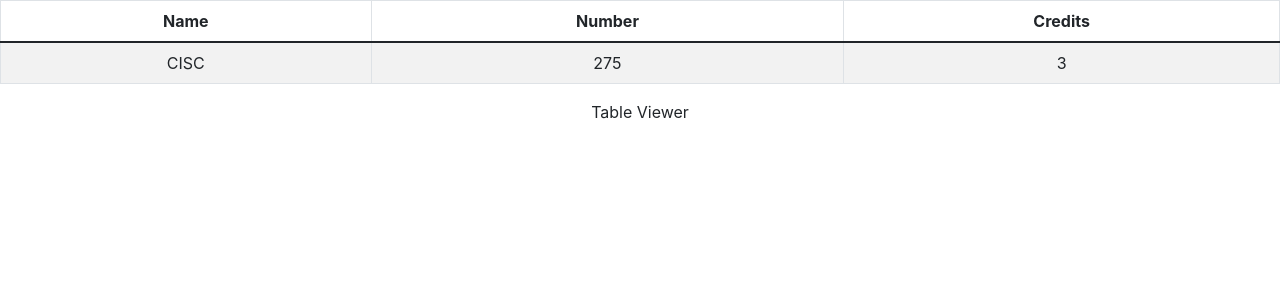
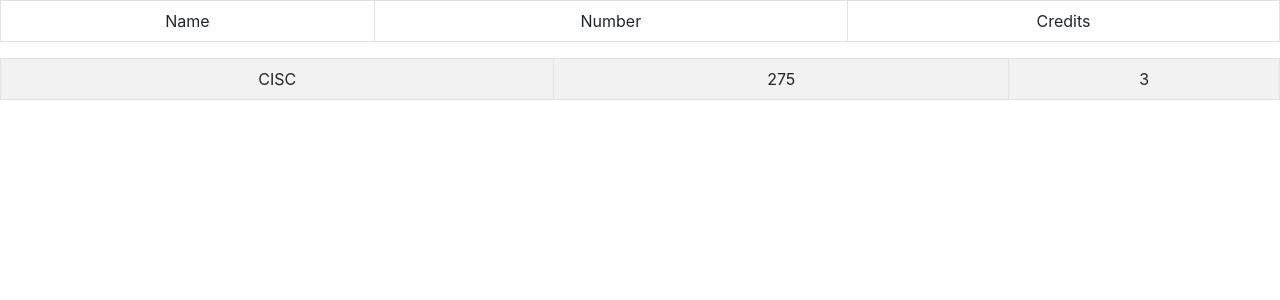
Before and after one commit to UD-CISC275-F21/ud-cis-scheduler-team-15, a React (Create React App) app: page / in a window 1280 px wide. Shown: the top 300 px of the page. Built offline with nearby package versions, Linux system fonts and the light colour scheme.

Commit message:
Added some features to support semesters and renamed Table to Semester

```diff
--- a/src/App.tsx
+++ b/src/App.tsx
@@ -2,16 +2,18 @@ import "./App.css";
 import React, { useState } from "react";
 import COURSES from "./assets/courses.json";
 import { CourseViewer } from "./components/CourseViewer";
-import { TableViewer } from "./components/TableViewer";
+import { SemesterViewer } from "./components/SemesterViewer";
 import { Course } from "./interfaces/course";
+import { Semester } from "./interfaces/semester";
 
 function App(): JSX.Element {
-    const [course] = useState<Course>(COURSES[0]);
+    const [semester, setSemester] = useState<Semester>(COURSES[0] as Semester);
+    const [course, setCourse] = useState<Course>(COURSES[0].courses[0]);
 
     return (
         <div className="App">
+            <SemesterViewer semester={semester}></SemesterViewer>
             <CourseViewer course={course}></CourseViewer>
-            <TableViewer></TableViewer>
         </div>
     );
 }
--- /dev/null
+++ b/src/Table.css
@@ -0,0 +1,3 @@
+.Table {
+    text-align: center
+}
--- a/src/assets/courses.json
+++ b/src/assets/courses.json
@@ -1,3 +1,8 @@
+[
+  {
+    "year": "First Year",
+    "semester": "Fall",
+    "courses":
     [
       {
         "name": "CISC",
@@ -25,3 +30,37 @@
         "credits": 4
       }
     ]
+  },
+  {
+    "year": "First Year",
+    "semester": "Spring",
+    "courses":
+    [
+      {
+        "name": "AFRA",
+        "number": 110,
+        "credits": 3
+      },
+      {
+        "name": "CISC",
+        "number": 320,
+        "credits": 3
+      },
+      {
+        "name": "CISC",
+        "number": 361,
+        "credits": 3
+      },
+      {
+        "name": "GEOL",
+        "number": 110,
+        "credits": 4
+      },
+      {
+        "name": "MATH",
+        "number": 205,
+        "credits": 4
+      }
+    ]
+  }
+]
--- a/src/components/CourseViewer.tsx
+++ b/src/components/CourseViewer.tsx
@@ -4,13 +4,6 @@ import { Course } from "../interfaces/course";
 
 export function CourseViewer({course}: {course: Course}): JSX.Element {
     return <Table striped={true} bordered hover>
-        <thead>
-            <tr>
-                <th>Name</th>
-                <th>Number</th>
-                <th>Credits</th>
-            </tr>
-        </thead>
         <tbody>
             <tr>
                 <td>{course.name}</td>
--- /dev/null
+++ b/src/components/SemesterViewer.tsx
@@ -0,0 +1,18 @@
+import React from "react";
+import { Table } from "react-bootstrap";
+import { Semester } from "../interfaces/semester";
+import { CourseViewer } from "./CourseViewer";
+
+export function SemesterViewer({semester}: {semester: Semester}): JSX.Element {
+    return (
+        <Table striped={true} bordered hover>
+            <thead>
+                <tr>
+                    <td>Name</td>
+                    <td>Number</td>
+                    <td>Credits</td>
+                </tr>
+            </thead>
+        </Table>
+    );
+}
--- a/src/components/TableViewer.tsx
+++ /dev/null
@@ -1,5 +0,0 @@
-import React from "react";
-
-export function TableViewer(): JSX.Element {
-    return <div>Table Viewer</div>;
-}
```
Also changed, not shown: src/interfaces/semester.ts (renamed from src/interfaces/table.ts, +4 -4 lines). Lines whose indentation alone changed are shown as unchanged.
